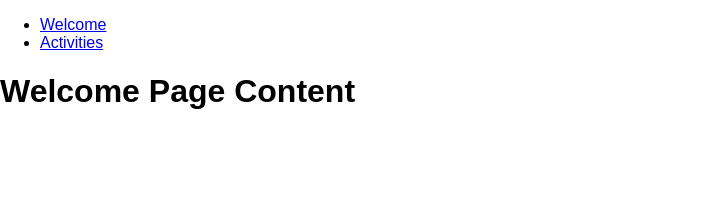
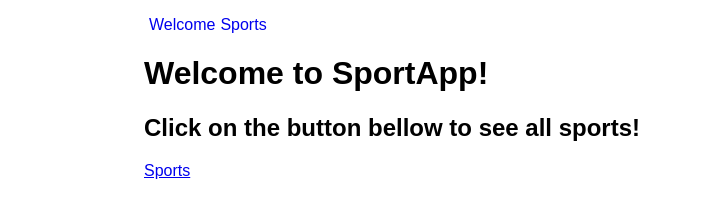
Before and after one commit to mpopova/SportApp, a React app: page / in a window 1280 px wide. Shown: the whole page, without its empty margins (0-701 px from the left). Built offline with nearby package versions, Linux system fonts and the light colour scheme.

Commit message:
Changing some txts, adding basic style, route sports

```diff
--- a/src/activities/activities.js
+++ b/src/activities/activities.js
@@ -1,11 +1,15 @@
 import React, { Component } from 'react';
-// import { Router, Route, Link, browserHistory, IndexRoute  } from 'react-router'
+import { Router, Route, Link, browserHistory, IndexRoute  } from 'react-router'
 
 
 class Activities extends React.Component {
   render() {
     return (
-      <h1>Activities Page Content</h1>
+    <div>
+    	<div><Link to="activities">Football</Link></div>
+      		<h1>Click on any sport to see info about it :) </h1>
+      	<div><Link to="activities">Tenis</Link></div>
+   	 </div>
     )
   }
 }
--- a/src/index.css
+++ b/src/index.css
@@ -1,5 +1,17 @@
 body {
-  margin: 0;
+  width: 992px;
+  margin: 0 auto;
   padding: 0;
   font-family: sans-serif;
 }
+
+.navigation{
+	padding-left: 0;
+}
+.navigation li {
+	display: inline-block;
+ 	padding-left: 5px;
+}
+.navigation li a{
+	text-decoration: none;
+}
--- a/src/route.js
+++ b/src/route.js
@@ -6,9 +6,9 @@ class AppRoute extends React.Component {
   render() {
     return(
       <div>
-      <ul>
+      <ul className="navigation">
       <li><Link to="welcome">Welcome</Link></li>
-      <li><Link to="activities">Activities</Link></li>
+      <li><Link to="activities">Sports</Link></li>
       </ul>
 
       {this.props.children}
--- a/src/welcome/welcome.js
+++ b/src/welcome/welcome.js
@@ -1,11 +1,15 @@
 import React, { Component } from 'react';
-// import { Router, Route, Link, browserHistory, IndexRoute  } from 'react-router'
+import { Router, Route, Link, browserHistory, IndexRoute  } from 'react-router'
 
 
 class Welcome extends React.Component {
   render() {
     return (
-      <h1>Welcome Page Content</h1>
+    	<div>
+      		<h1>Welcome to SportApp!</h1>
+      		<h2>Click on the button bellow to see all sports!</h2>
+        	<Link to="activities">Sports</Link>
+        </div>
     )
   }
 }
```
